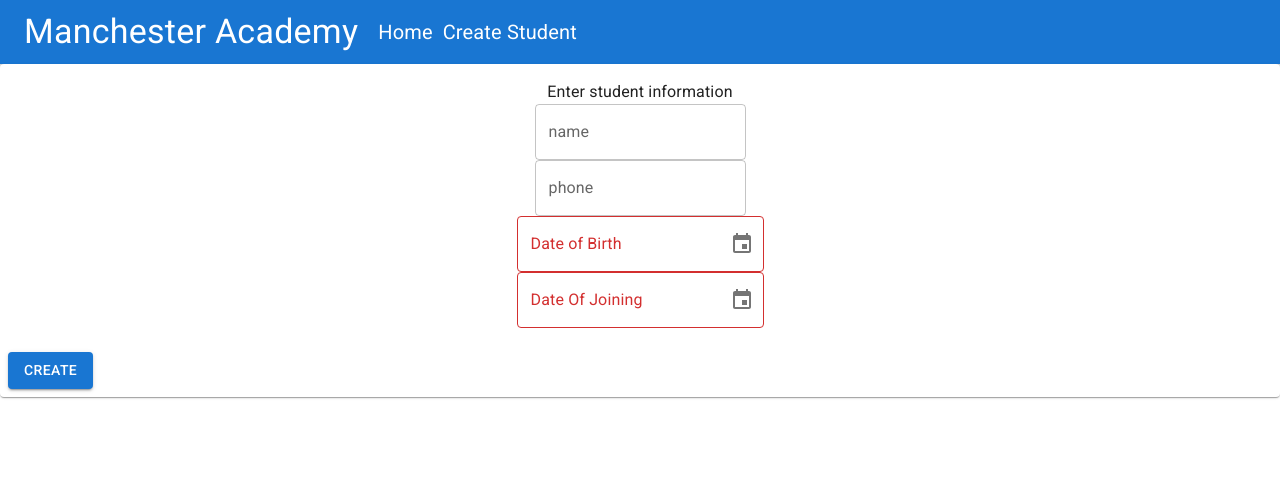
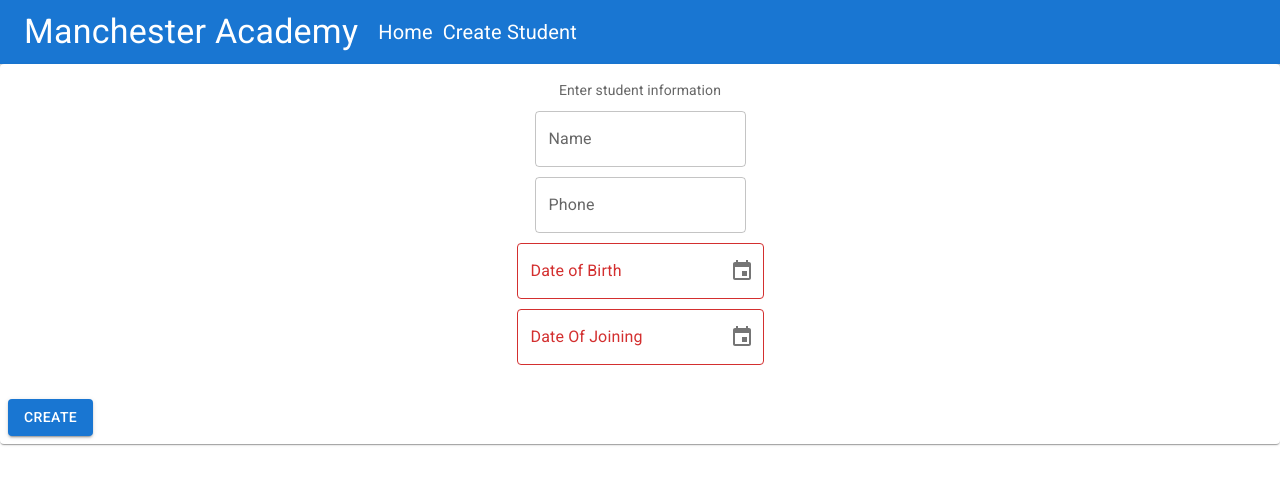
Before and after one commit to saranbabu777/student_management, a React (Create React App) app in the folder client/: page /create in a window 1280 px wide. Shown: the top 484 px of the page. Built offline with nearby package versions, Linux system fonts and the light colour scheme.

Commit message:
Style fix and Grid filter
Signed-off-by: saran <saranbabu777@gmail.com>

```diff
--- a/client/src/components/create-student.js
+++ b/client/src/components/create-student.js
@@ -7,6 +7,15 @@ import { LocalizationProvider } from '@mui/x-date-pickers/LocalizationProvider';
 import Card from '@mui/material/Card';
 import CardActions from '@mui/material/CardActions';
 import CardContent from '@mui/material/CardContent';
+import { styled } from "@mui/material";
+import Typography from '@mui/material/Typography';
+
+const FormControl = styled('div')(
+    ({ theme }) => `
+    flex: 1;
+    margin:10px;
+  `,
+);
 
 const CreateStudent = () => {
 
@@ -36,7 +45,6 @@ const CreateStudent = () => {
     }
 
     const insertStudent = () => {
-        console.log('insertStudent called')
         const newStudent = { ...student };
         fetch('http://localhost:5000/student/add', {
             method: 'POST',
@@ -58,15 +66,17 @@ const CreateStudent = () => {
             <Card sx={{ minWidth: 275 }}>
                 <LocalizationProvider dateAdapter={AdapterDateFns}>
                     <CardContent>
-                        <div>Enter student information</div>
+                        <Typography sx={{ fontSize: 14 }} color="text.secondary" gutterBottom>
+                            Enter student information
+                        </Typography>
                         <form>
-                            <div>
-                                <TextField label="name" variant="outlined" value={student.name} onChange={(event) => formChange({ name: event.target.value })} />
-                            </div>
-                            <div>
-                                <TextField label="phone" variant="outlined" value={student.phone} onChange={(event) => formChange({ phone: event.target.value })} />
-                            </div>
-                            <div>
+                            <FormControl>
+                                <TextField label="Name" variant="outlined" value={student.name} onChange={(event) => formChange({ name: event.target.value })} />
+                            </FormControl>
+                            <FormControl>
+                                <TextField label="Phone" variant="outlined" value={student.phone} onChange={(event) => formChange({ phone: event.target.value })} />
+                            </FormControl>
+                            <FormControl>
                                 <DesktopDatePicker
                                     label="Date of Birth"
                                     inputFormat="dd/MM/yyyy"
@@ -74,8 +84,8 @@ const CreateStudent = () => {
                                     onChange={(value) => formChange({ dob: value })}
                                     renderInput={(params) => <TextField {...params} />}
                                 />
-                            </div>
-                            <div>
+                            </FormControl>
+                            <FormControl>
                                 <DesktopDatePicker
                                     label="Date Of Joining"
                                     inputFormat="dd/MM/yyyy"
@@ -83,7 +93,7 @@ const CreateStudent = () => {
                                     onChange={(value) => formChange({ doj: value })}
                                     renderInput={(params) => <TextField {...params} />}
                                 />
-                            </div>
+                            </FormControl>
                         </form>
                     </CardContent>
                     <CardActions>
--- a/client/src/components/student-list.js
+++ b/client/src/components/student-list.js
@@ -1,6 +1,14 @@
 import React, { useState, useEffect } from "react";
 import { useNavigate } from 'react-router-dom';
 import { DataGrid } from '@mui/x-data-grid';
+import TextField from '@mui/material/TextField';
+import { styled } from "@mui/material";
+
+const FilterBar = styled('div')(
+    ({ theme }) => `
+    margin: 20px;
+  `,
+);
 
 const columns = [
     { field: 'name', headerName: 'Name', width: 150 },
@@ -11,6 +19,7 @@ const columns = [
 const StudentList = () => {
 
     const [students, setStudents] = useState([]);
+    const [rows, setRows] = useState([]);
     const navigate = useNavigate();
 
     useEffect(() => {
@@ -20,23 +29,34 @@ const StudentList = () => {
             }).then(response => response.json()).then(response => {
                 response = response.map(x => { return { ...x, id: x._id } })
                 setStudents(response)
+                setRows(response)
             })
         }
         getList();
-    }, [students.length])
+    }, [])
 
     const editStudent = (id) => {
         navigate(`/edit/${id}`);
     }
 
+    const filterChange = (searchString) => {
+        const allStudents = [...students];
+        const filteredRows = allStudents.filter(s => {
+            return s.name.startsWith(searchString)
+        })
+        setRows(filteredRows)
+    }
+
     return (
         <div style={{ height: 700, width: '100%' }}>
+            <FilterBar>
+                <TextField label="Search" variant="outlined" onChange={(event) => filterChange(event.target.value)} />
+            </FilterBar>
             <DataGrid
-                rows={students}
+                rows={rows}
                 columns={columns}
                 pageSize={10}
                 rowsPerPageOptions={[10]}
-                checkboxSelection
                 disableSelectionOnClick
                 onRowClick={(e) => editStudent(e.row.id)}
             />
```
